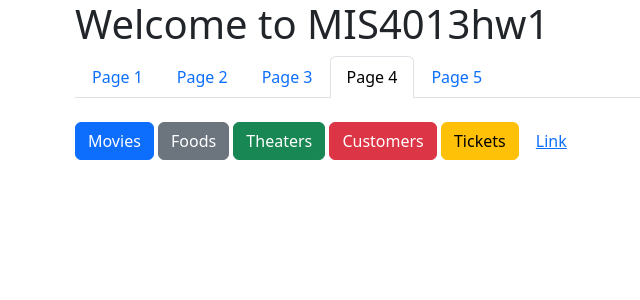
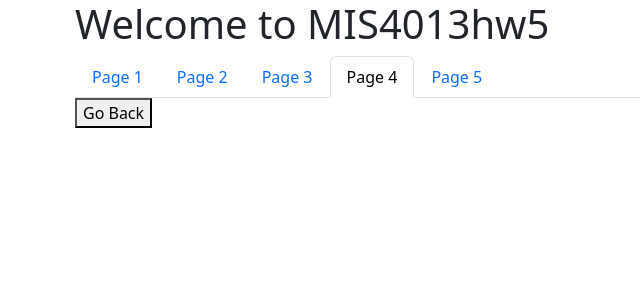
Before and after one commit to Josgar123/MIS4013hw1, a PHP site: page /page4.php in a window 1280 px wide. Shown: the top 300 px of the page, without its empty margins (7-647 px from the left). Run offline with PHP 8.4, Linux system fonts and the light colour scheme.

Commit message:
Update page4.php

```diff
--- a/page4.php
+++ b/page4.php
@@ -2,57 +2,45 @@
 <!doctype html>
 
 <html lang="en">
-
   <head>
-
     <meta charset="utf-8">
-
     <meta name="viewport" content="width=device-width, initial-scale=1">
-
     <title>Bootstrap demo</title>
-
     <link href=https://cdn.jsdelivr.net/npm/bootstrap@5.3.1/dist/css/bootstrap.min.css rel="stylesheet" integrity="sha384-4bw+/aepP/YC94hEpVNVgiZdgIC5+VKNBQNGCHeKRQN+PtmoHDEXuppvnDJzQIu9" crossorigin="anonymous">
-
   </head>
 
   <body>
 
     <div class="container">
 
-    <h1>Welcome to MIS4013hw1</h1>
+        <h1>Welcome to MIS4013hw5</h1>
 
            <ul class="nav nav-tabs">
               <li class="nav-item">
-        <a class="nav-link " href="index.php">Page 1</a>
+                <a class="nav-link " href="index.php"">Page 1</a>
               </li>
               <li class="nav-item">
                 <a class="nav-link" href="page2.php">Page 2</a>
               </li>
               <li class="nav-item">
-        <a class="nav-link" href="page3.php">Page 3</a>
+                <a class="nav-link" href="page3.php"">Page 3</a>
               </li>
               <li class="nav-item">
-        <a class="nav-link active" aria-current="page" href="page4.php">Page 4</a>
+                <a class="nav-link active" aria-current="page" href="page4.php"">Page 4</a>
               </li>
               <li class="nav-item">
-        <a class="nav-link" href="page5.php">Page 5</a>
+                <a class="nav-link" href="page5.php"">Page 5</a>
               </li>
             </ul>
-  </br>
 
-<button type="button" class="btn btn-primary">Movies</button>
-<button type="button" class="btn btn-secondary">Foods</button>
-<button type="button" class="btn btn-success">Theaters</button>
-<button type="button" class="btn btn-danger">Customers</button>
-<button type="button" class="btn btn-warning">Tickets</button>
+     <button onclick="myFunction()">Go Back</button>
+      <script>
+function myFunction() {
+  window.history.back();
+}
+</script>
+      </div>
 
-
-<button type="button" class="btn btn-link">Link</button>
-
-
-    <script src=https://cdn.jsdelivr.net/npm/bootstrap@5.3.1/dist/js/bootstrap.bundle.min.js integrity="sha384-HwwvtgBNo3bZJJLYd8oVXjrBZt8cqVSpeBNS5n7C8IVInixGAoxmnlMuBnhbgrkm" crossorigin="anonymous"></script>
-
-  </div>
 
   </body>
 
```
Lines whose indentation alone changed are shown as unchanged.
